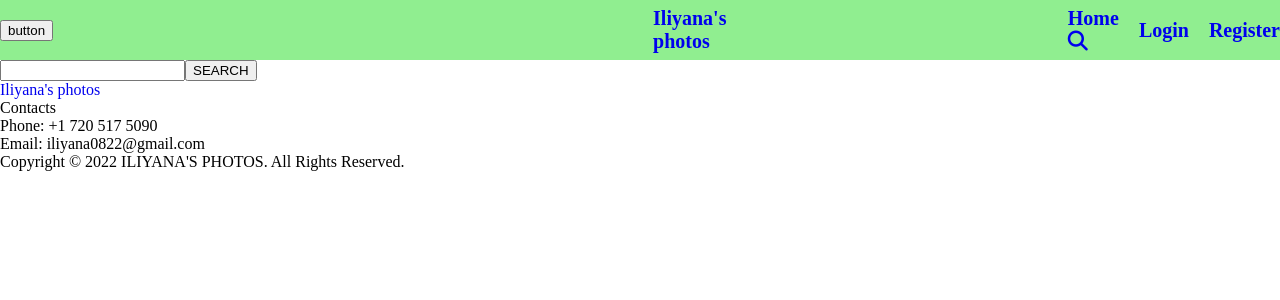
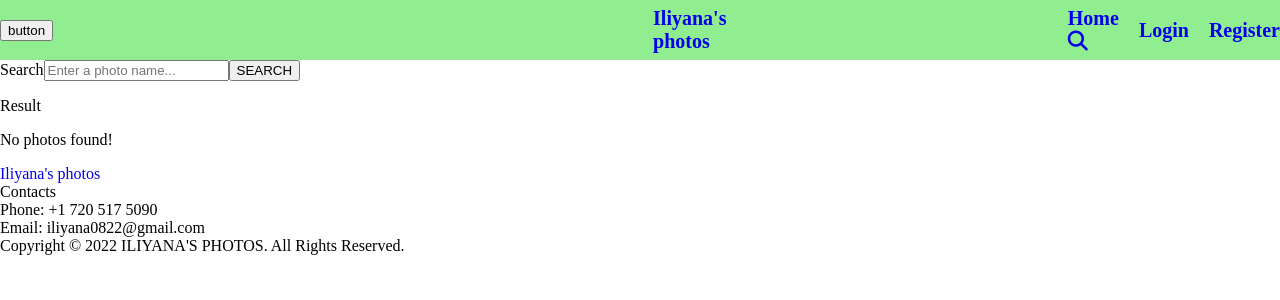
Before and after one commit to Stalio96/Iliyana-Gallery, a React (Create React App) app: page /search in a window 1280 px wide. Shown: the top 300 px of the page. Built offline with nearby package versions, Linux system fonts and the light colour scheme; a web font is replaced by a local one.

Commit message:
Improve search

```diff
--- a/src/components/Search/Search.js
+++ b/src/components/Search/Search.js
@@ -1,10 +1,44 @@
+import * as photoService from '../../services/photoService';
+import { useState } from 'react';
+import PhotoCard from '../Gallery/PhotoCard/PhotoCard';
+
 const Search = () => {
+    const [search, setSearch] = useState([]);
+
+    const onSearch = (e) => {
+        e.preventDefault();
+
+        const formData = new FormData(e.currentTarget)
+
+        const search = formData.get('search');
+
+        photoService.search(search)
+            .then(photoData => {
+                setSearch(photoData)
+            });
+    }
 
     return (
-        <form>
-            <input type="text" />
-            <button type="submit">SEARCH</button>
-        </form>
+        <>
+            <form onClick={onSearch}>
+                <div className="search">
+                    <label htmlFor="search">Search</label>
+                    <span className="input">
+                        <input name="search" type="text" placeholder="Enter a photo name..." />
+                    </span>
+                    <button type="submit">SEARCH</button>
+                </div>
+            </form>
+
+            <p>Result</p>
+
+            {search.length > 0
+                ? <ul>
+                    {search.map(x => <PhotoCard key={x._id} photo={x} />)}
+                </ul>
+                : <p>No photos found!</p>
+            }
+        </>
     );
 }
 
--- a/src/services/photoService.js
+++ b/src/services/photoService.js
@@ -16,8 +16,8 @@ export async function getById(photoId) {
     return result;
 }
 
-export async function search() {
-    const response = await fetch(`${baseUrl}/data/catalog/search`);
+export async function search(photo) {
+    const response = await fetch(`${baseUrl}/data/catalog/search?brand=${photo}`);
 
     const result = await response.json();
 
```
